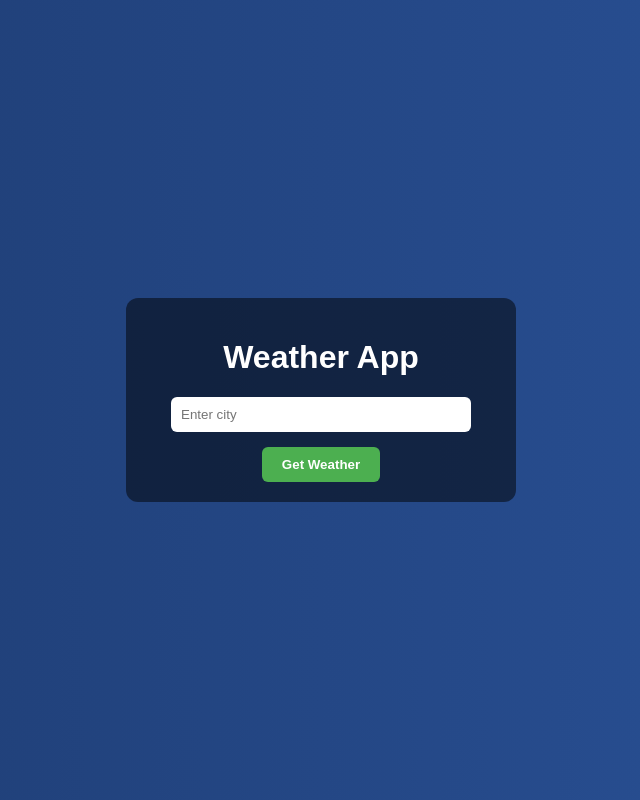
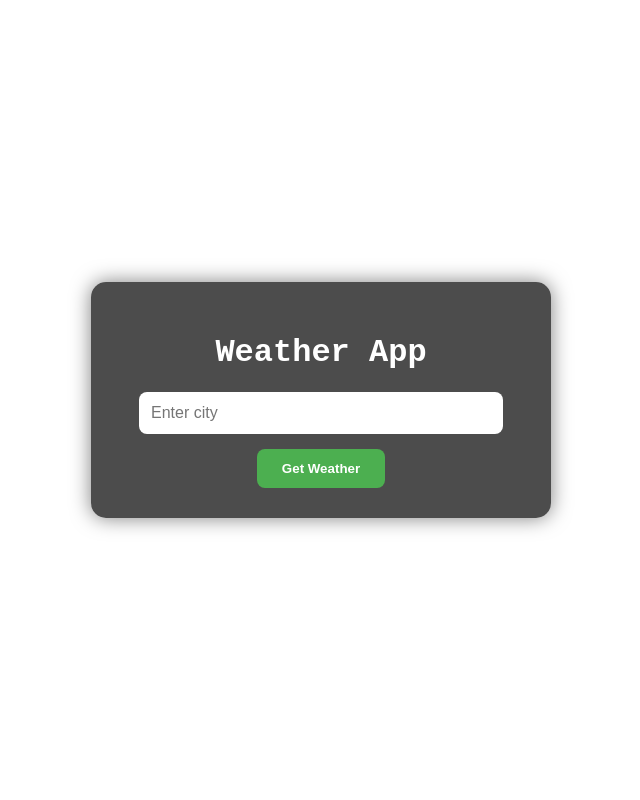
Before and after one commit to angelinedev/WeatherApp, a Flask app: page / in a window 1280 px wide. Shown: the whole page, without its empty margins (319-959 px from the left). Run offline with Flask 3, Linux system fonts and the light colour scheme.

Commit message:
Update index.html

```diff
--- a/templates/index.html
+++ b/templates/index.html
@@ -1,55 +1,85 @@
 <!DOCTYPE html>
-<html>
+<html lang="en">
 <head>
+    <meta charset="UTF-8">
+    <meta name="viewport" content="width=device-width, initial-scale=1.0">
     <title>Weather App</title>
     <style>
         body {
-            font-family: Arial, sans-serif;
-            background: linear-gradient(to right, #1e3c72, #2a5298);
-            color: white;
+            font-family: 'Courier New', Courier, monospace;
+            color: #fff;
             display: flex;
             justify-content: center;
             align-items: center;
             height: 100vh;
             margin: 0;
+            overflow: hidden;
+            position: relative;
         }
+
+        #background {
+            position: absolute;
+            top: 0;
+            left: 0;
+            width: 100%;
+            height: 100%;
+            z-index: -1;
+            transition: background 0.5s;
+            background-size: cover;
+        }
+
         #weatherApp {
-            background: rgba(0,0,0,0.5);
-            padding: 20px;
-            border-radius: 12px;
+            background: rgba(0, 0, 0, 0.7);
+            padding: 30px;
+            border-radius: 15px;
             text-align: center;
-            width: 350px;
+            width: 400px;
+            box-shadow: 0 0 20px rgba(0, 0, 0, 0.5);
         }
+
         input[type=text] {
-            padding: 10px;
+            padding: 12px;
             border: none;
-            border-radius: 6px;
-            width: 80%;
+            border-radius: 8px;
+            width: 85%;
             margin-bottom: 15px;
+            font-size: 16px;
         }
+
         button {
-            padding: 10px 20px;
+            padding: 12px 25px;
             border: none;
-            border-radius: 6px;
+            border-radius: 8px;
             background-color: #4CAF50;
             color: white;
             font-weight: bold;
             cursor: pointer;
+            transition: background-color 0.3s;
         }
+
         button:hover {
             background-color: #45a049;
         }
+
         .error {
             color: #ff6b6b;
             margin-top: 10px;
         }
+
         .weather-result {
             margin-top: 20px;
-            font-size: 18px;
+            font-size: 20px;
+            animation: fadeIn 1s;
+        }
+
+        @keyframes fadeIn {
+            from { opacity: 0; }
+            to { opacity: 1; }
         }
     </style>
 </head>
 <body>
+    <div id="background" class="{{ weather.condition if weather else '' }}"></div>
     <div id="weatherApp">
         <h1>Weather App</h1>
         <form method="POST">
@@ -70,5 +100,19 @@
             </div>
         {% endif %}
     </div>
+
+    <script>
+        // Set the background based on the weather condition
+        const condition = "{{ weather.condition if weather else '' }}";
+        const background = document.getElementById('background');
+
+        if (condition === 'sunny') {
+            background.style.backgroundImage = "url('https://media.tenor.com/images/1c1c1c1c1c1c1c1c1c1c1c1c1c1c1c1c/tenor.gif')";
+        } else if (condition === 'cloudy') {
+            background.style.backgroundImage = "url('https://media.tenor.com/images/20902480/moving-clouds-world-meteorological-day-stormscapes-timelapse-clouds-shifting-gif-20902480.gif')";
+        } else if (condition === 'rain') {
+            background.style.backgroundImage = "url('https://media.tenor.com/images/23238890/coffee-gif-23238890.gif')";
+        }
+    </script>
 </body>
 </html>
```
